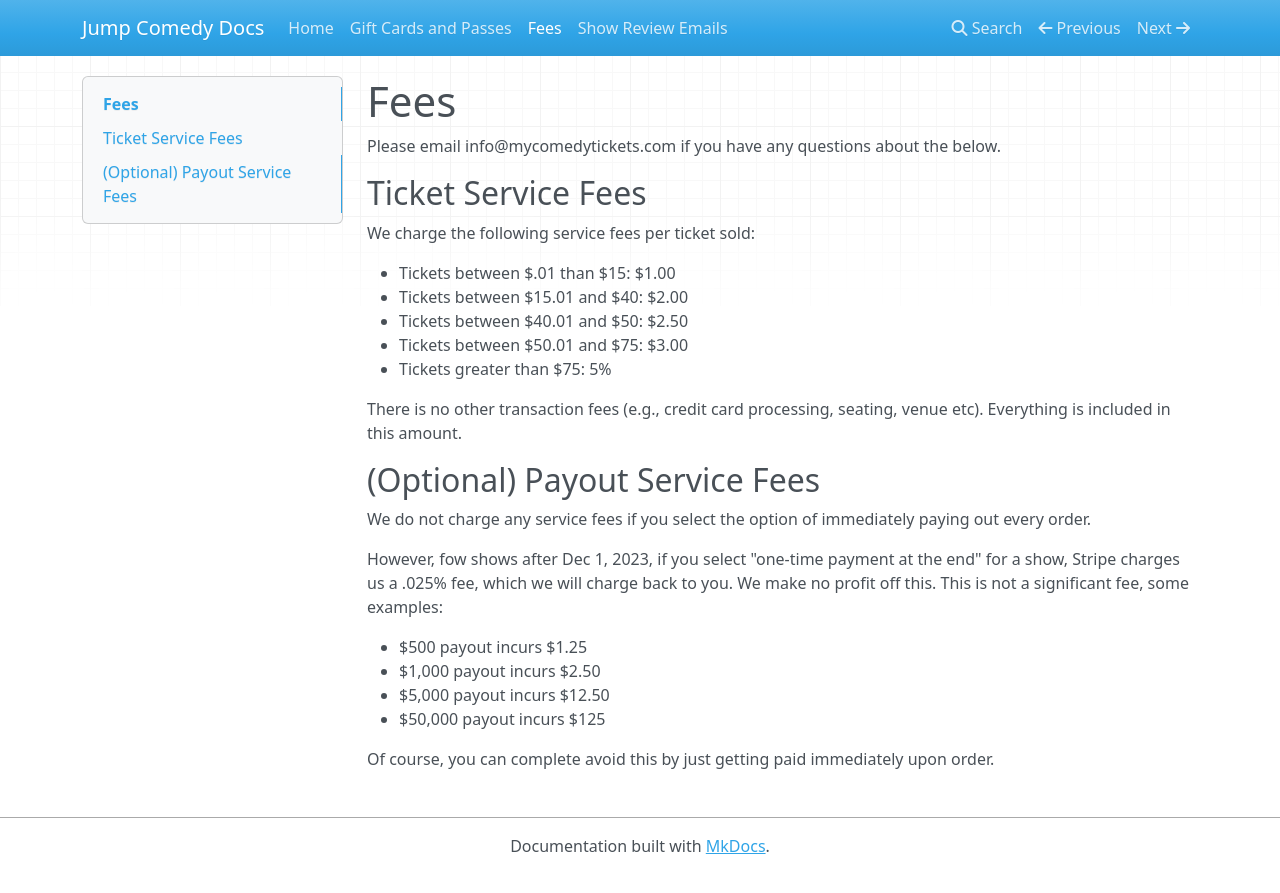
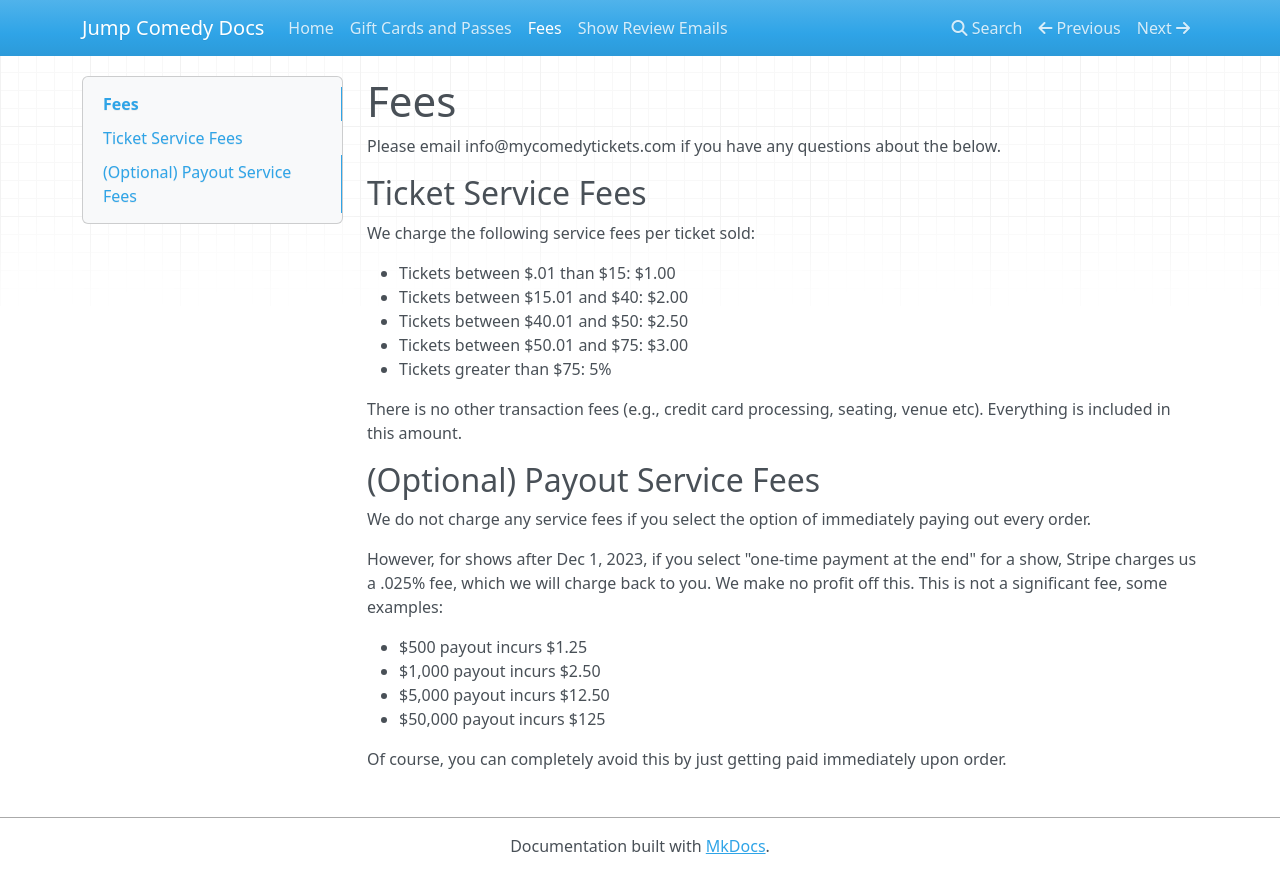
Before and after one commit to Jump-Comedy/jump-comedy-docs, an MkDocs documentation site: the page built from docs/service-fees.md, in a window 1280 px wide. Shown: the top 893 px of the page. Built offline with MkDocs 1.6.1, drawn with Linux system fonts in a browser that asks for light colours; nearby versions of some CDN libraries.

Commit message:
Fix typos

```diff
--- a/docs/service-fees.md
+++ b/docs/service-fees.md
@@ -18,12 +18,12 @@ There is no other transaction fees (e.g., credit card processing, seating, venue
 
 We do not charge any service fees if you select the option of immediately paying out every order.
 
-However, fow shows after Dec 1, 2023, if you select "one-time payment at the end" for a show, Stripe charges us a .025% fee, which we will
-charge back to you. We make no profit off this. This is not a significant fee, some examples:
+However, for shows after Dec 1, 2023, if you select "one-time payment at the end" for a show, Stripe charges
+us a .025% fee, which we will charge back to you. We make no profit off this. This is not a significant fee, some examples:
 
 - $500 payout incurs $1.25
 - $1,000 payout incurs $2.50
 - $5,000 payout incurs $12.50
 - $50,000 payout incurs $125
 
-Of course, you can complete avoid this by just getting paid immediately upon order.
+Of course, you can completely avoid this by just getting paid immediately upon order.
```
